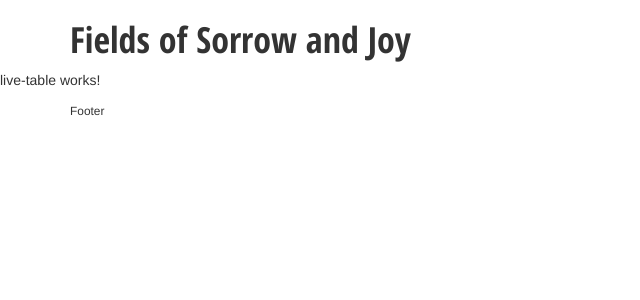
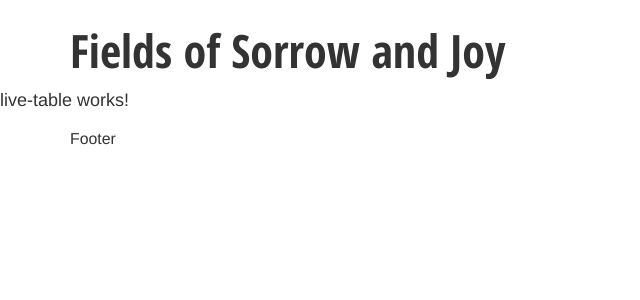
Before and after one commit to etakgoz/fpl-app, an Angular app: page /live in a window 1280 px wide. Shown: the top 300 px of the page, without its empty margins (0-640 px from the left). Built offline with nearby package versions, Linux system fonts and the light colour scheme.

Commit message:
changed base font-size to 18px

```diff
--- a/src/assets/bootstrap/less/variables.less
+++ b/src/assets/bootstrap/less/variables.less
@@ -48,7 +48,7 @@
 @font-family-monospace:   Menlo, Monaco, Consolas, "Courier New", monospace;
 @font-family-base:        @font-family-sans-serif;
 
-@font-size-base:          14px;
+@font-size-base:          18px;
 @font-size-large:         ceil((@font-size-base * 1.25)); // ~18px
 @font-size-small:         ceil((@font-size-base * 0.85)); // ~12px
 
```
